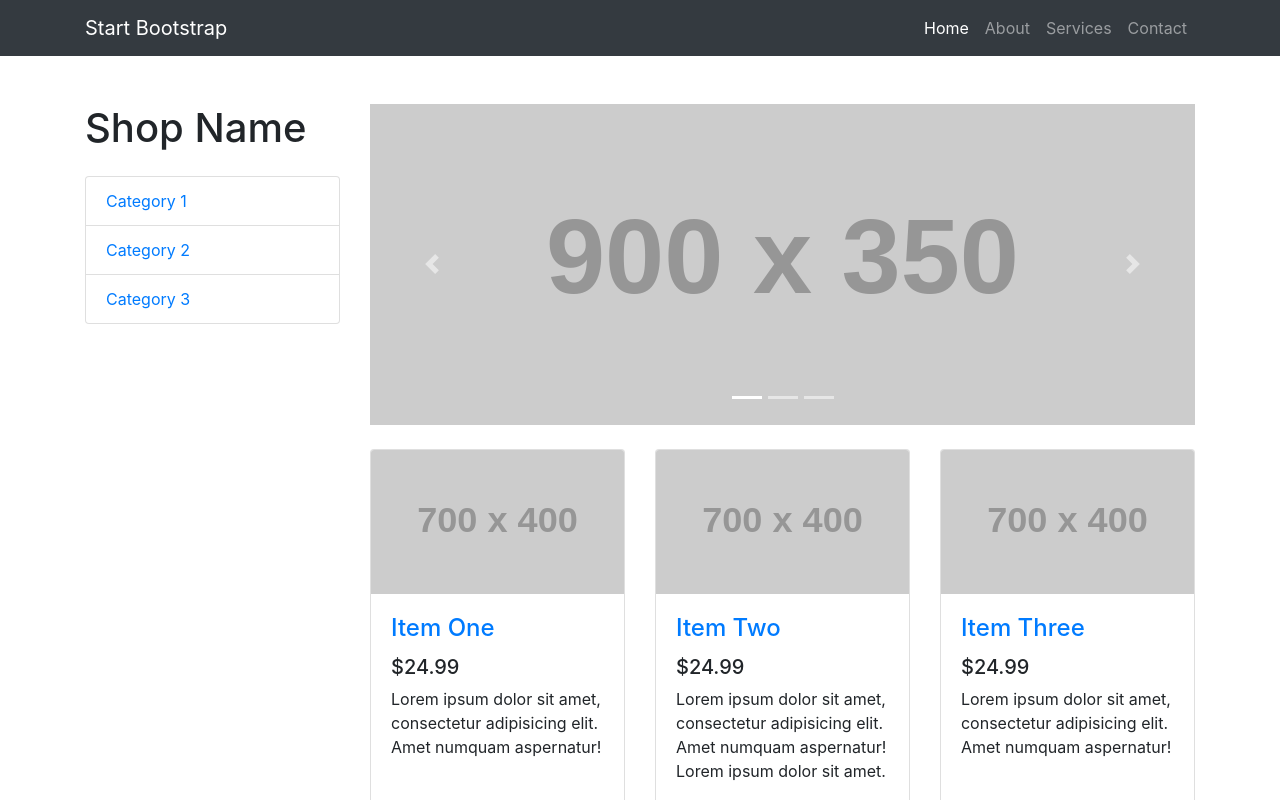
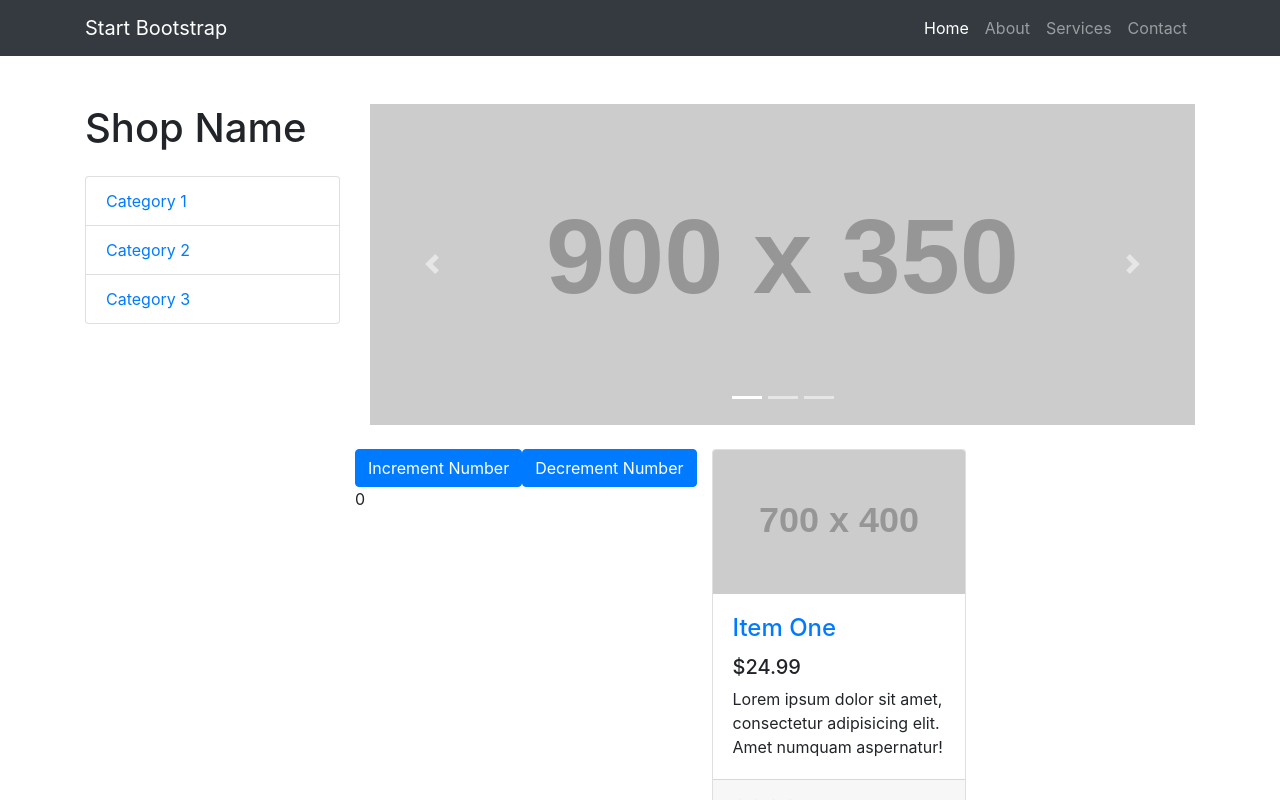
Before and after one commit to DanBlakeNZ/next-js, a Next.js app in the folder movie-app/: page / in a window 1280 px wide. Shown: the top 800 px of the page. Built offline with nearby package versions, Linux system fonts and the light colour scheme.

Commit message:
basic state changes

```diff
--- a/movie-app/components/Carousel.js
+++ b/movie-app/components/Carousel.js
@@ -29,4 +29,4 @@
   )
 }
 
-export default Carousel;
+export default Carousel
--- a/movie-app/components/Footer.js
+++ b/movie-app/components/Footer.js
@@ -8,4 +8,4 @@
   )
 }
 
-export default Footer;
+export default Footer
--- a/movie-app/components/MovieList.js
+++ b/movie-app/components/MovieList.js
@@ -1,10 +1,41 @@
-import React from 'react'
+import React, { Component } from 'react'
 
-const MovieList = () => {
+export default class MovieList extends Component {
+  constructor(props) {
+    super(props)
+
+    this.state = {
+      count: 0
+    }
+  }
+
+  increment = () => {
+    const { count } = this.state;
+    this.setState({
+      count: count + 1
+    });
+  }
+
+  decrement = ()=>{
+    const { count } = this.state;
+    this.setState({
+      count: count - 1
+    })
+  }
+
+  render() {
     return (
       // React Fragment used to create invisible html tags - https://reactjs.org/docs/fragments.html & https://reactjs.org/docs/fragments.html#short-syntax
       // Used in place of an empty div which can cause issues (with bootstrap styling in this instance).
       <React.Fragment>
+
+        <div>
+          <button className="btn btn-primary" onClick={this.increment}>Increment Number</button>
+          <button className="btn btn-primary" onClick={this.decrement}>Decrement Number</button>
+
+          <p>{this.state.count}</p>
+        </div>
+
         <div className="col-lg-4 col-md-6 mb-4">
           <div className="card h-100">
             <a href="#"><img className="card-img-top" src="http://placehold.it/700x400" alt="" /></a>
@@ -100,8 +131,8 @@
             </div>
           </div>
         </div>
+
       </React.Fragment>
     )
   }
-
-export default MovieList;
+}
--- a/movie-app/components/Navbar.js
+++ b/movie-app/components/Navbar.js
@@ -29,4 +29,4 @@
   )
 }
 
-export default Navbar;
+export default Navbar
--- a/movie-app/components/SideMenu.js
+++ b/movie-app/components/SideMenu.js
@@ -11,4 +11,4 @@
   )
 }
 
-export default SideMenu;
+export default SideMenu
```
Also changed, not shown: movie-app/.eslintrc.js. Lines whose indentation alone changed are shown as unchanged.
